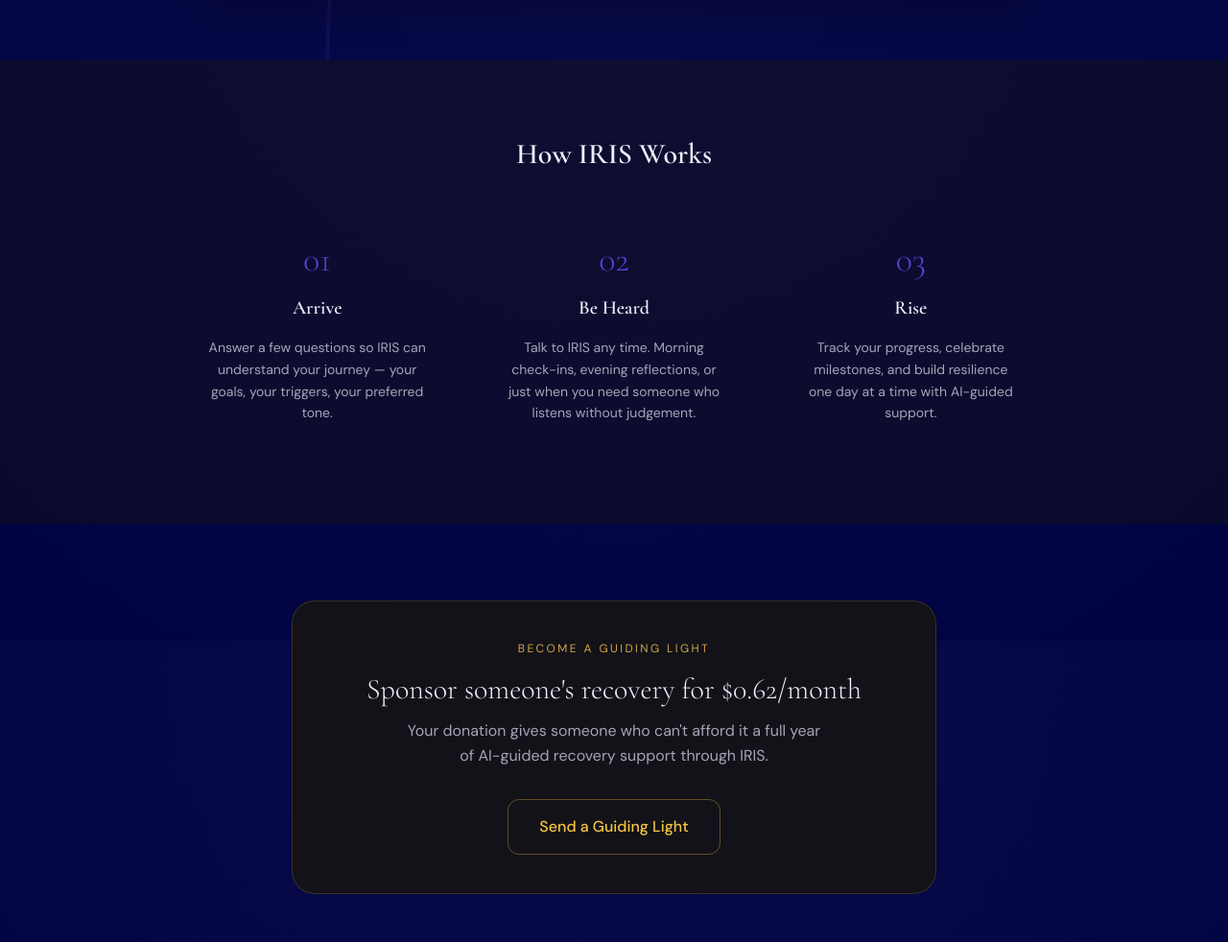
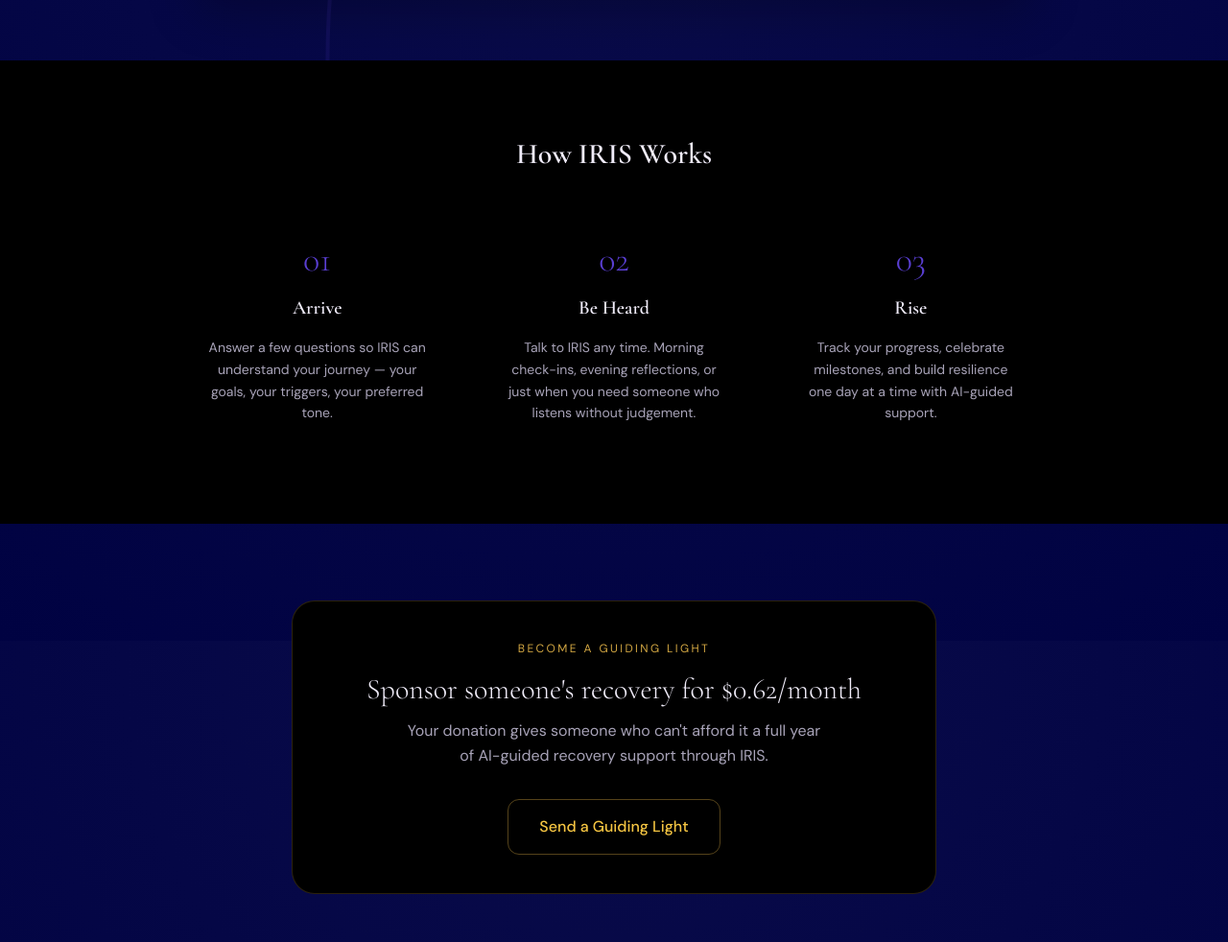
Before and after one commit to GooseyPrime/IRIS, a Next.js app: page / in a window 1280 px wide. Shown: the part 932-1914 px from the top of the page at 96% size. Built offline with nearby package versions, Linux system fonts and the light colour scheme.

Commit message:
Change hero frame and cards to solid black (#000000)
https://claude.ai/code/session_013m2ktjnHxozaKKBuY8Gqbv

```diff
--- a/src/app/page.tsx
+++ b/src/app/page.tsx
@@ -37,7 +37,7 @@ export default function HomePage() {
             <VineAnimationWrapper />
           </div>
 
-          <div className="relative z-10 bg-black/40 backdrop-blur-xl border border-white/10 rounded-3xl shadow-2xl px-10 py-20 sm:px-20 max-w-4xl w-full">
+          <div className="relative z-10 bg-black backdrop-blur-xl border border-white/10 rounded-3xl shadow-2xl px-10 py-20 sm:px-20 max-w-4xl w-full">
             <div className="flex flex-col items-center gap-10 text-center animate-fade-up">
               <p className="text-[0.75rem] uppercase tracking-[0.2em] text-gold-500">
                 Your Journey Begins
@@ -65,7 +65,7 @@ export default function HomePage() {
         </section>
 
         {/* HOW IRIS WORKS */}
-        <section className="px-6 py-20 bg-surface-1/50">
+        <section className="px-6 py-20 bg-black">
           <div className="max-w-4xl mx-auto">
             <h2 className="font-serif font-semibold text-3xl text-center text-text-primary mb-12">
               How IRIS Works
@@ -93,7 +93,7 @@ export default function HomePage() {
         {/* GUIDING LIGHT CTA */}
         <section className="px-6 py-20">
           <div className="max-w-2xl mx-auto">
-            <div className="bg-surface-1 border border-gold-500/20 rounded-3xl p-10 text-center">
+            <div className="bg-black border border-gold-500/20 rounded-3xl p-10 text-center">
               <p className="text-[0.75rem] uppercase tracking-[0.2em] text-gold-500 mb-4">
                 Become a Guiding Light
               </p>
```
